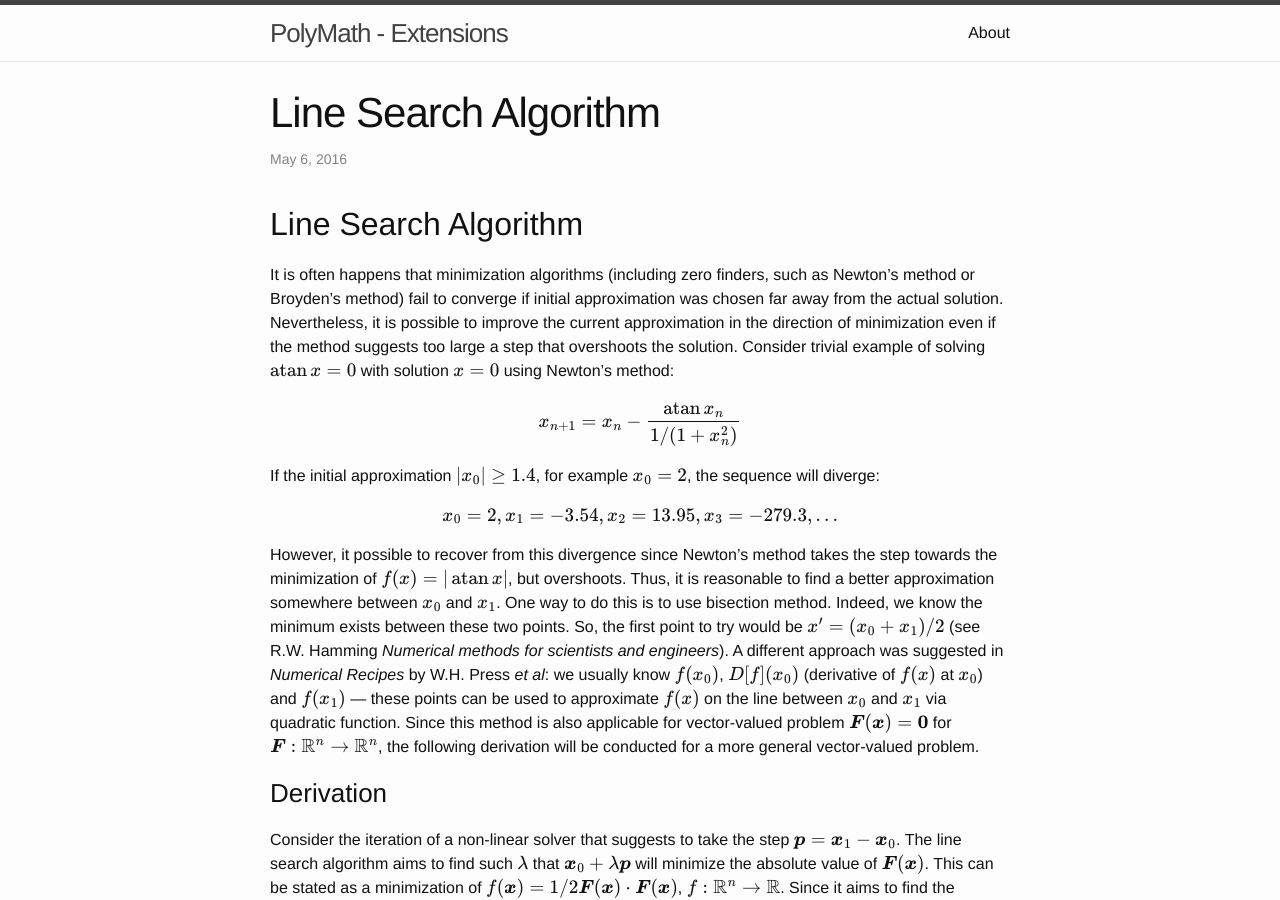
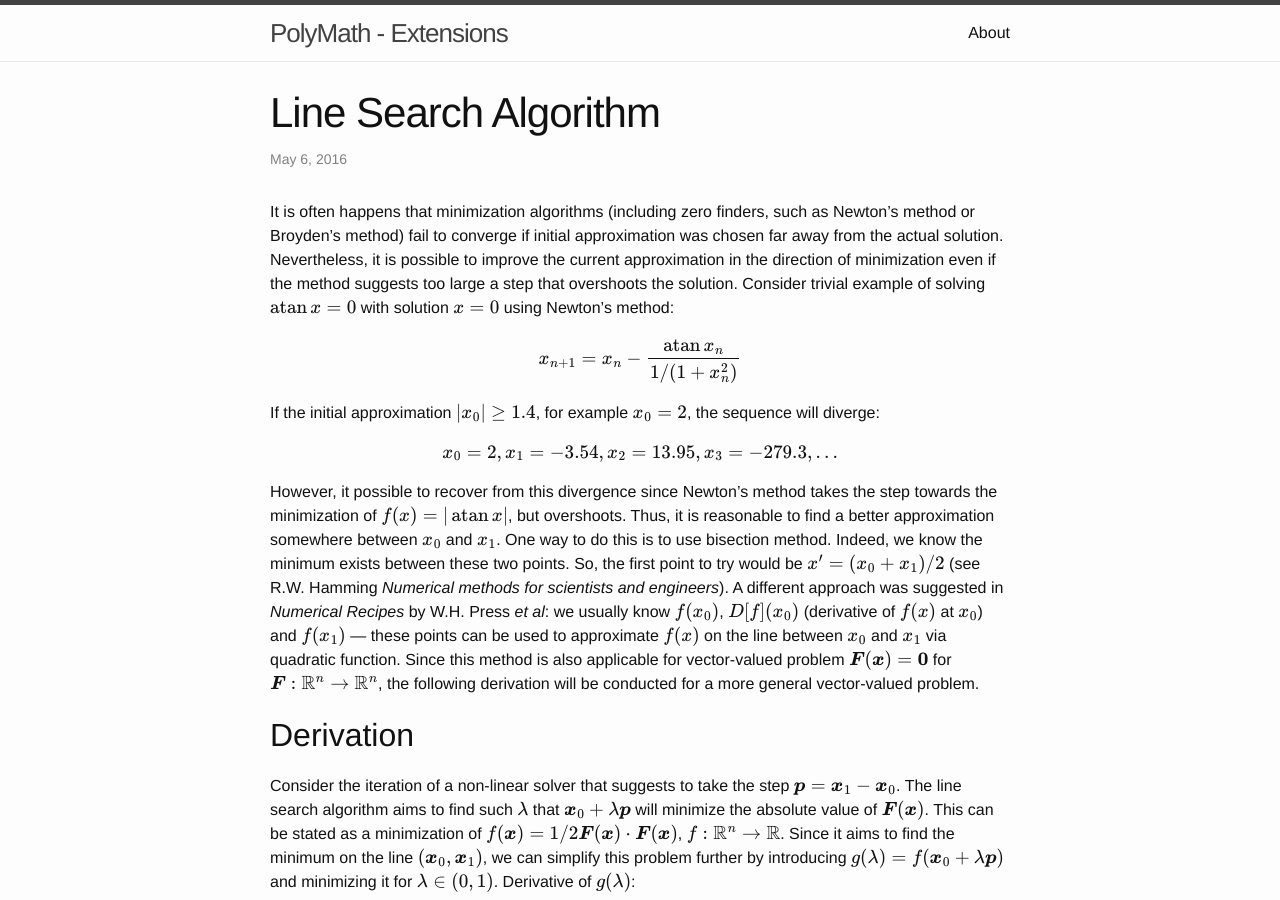
Before and after one commit to mobius-eng/PolyMath-Extensions, a Jekyll site: the page built from _posts/2016-05-06-line-search-algorithm.markdown, in a window 1280 px wide and 900 px high. Built offline with Jekyll 4.4.1, drawn with Linux system fonts in a browser that asks for light colours; formulas are drawn with MathJax 3.

Commit message:
Cosmetics

````diff
--- a/_posts/2016-05-06-line-search-algorithm.markdown
+++ b/_posts/2016-05-06-line-search-algorithm.markdown
@@ -4,8 +4,6 @@ title: "Line Search Algorithm"
 date: "2016-05-06 14:45:13 +0200"
 categories: numerical-methods scalar
 ---
-
-## Line Search Algorithm
 
 It is often happens that minimization algorithms (including zero finders, such as Newton's method or Broyden's method) fail to converge if initial approximation was chosen far away from the actual solution. Nevertheless, it is possible to improve the current approximation in the direction of minimization even if the method suggests too large a step that overshoots the solution. Consider trivial example of solving $$\operatorname{atan}{x}=0$$ with solution $$x=0$$ using Newton's method:
 
@@ -22,7 +20,7 @@ $$
 However, it possible to recover from this divergence since Newton's method takes the step towards the minimization of $$f(x) =\vert\operatorname{atan}{x}\vert$$, but overshoots. Thus, it is reasonable to find a better approximation somewhere between $$x_0$$ and $$x_1$$. One way to do this is to use bisection method. Indeed, we know the minimum exists between these two points. So, the first point to try would be $$x'=(x_0+x_1)/2$$ (see R.W. Hamming *Numerical methods for scientists and engineers*). A different approach was suggested in *Numerical Recipes* by W.H. Press *et al*: we usually know $$f(x_0)$$, $$D[f](x_0)$$ (derivative of $$f(x)$$ at $$x_0$$) and $$f(x_1)$$ --- these points can be used to approximate $$f(x)$$ on the line between $$x_0$$ and $$x_1$$ via quadratic function. Since this method is also applicable for vector-valued problem $$\boldsymbol{F}(\boldsymbol{x})=\boldsymbol{0}$$ for $$\boldsymbol{F}:\mathbb{R}^n\to\mathbb{R}^n$$, the following derivation will be conducted for a more general vector-valued problem.
 
 
-### Derivation
+## Derivation
 
 Consider the iteration of a non-linear solver that suggests to take the step $$\boldsymbol{p} = \boldsymbol{x}_1 - \boldsymbol{x}_0$$. The line search algorithm aims to find such $$\lambda$$ that $$\boldsymbol{x}_0+\lambda\boldsymbol{p}$$ will minimize the absolute value of $$\boldsymbol{F}(\boldsymbol{x})$$. This can be stated as a minimization of $$f(\boldsymbol{x})=1/2\boldsymbol{F}(\boldsymbol{x})\cdot\boldsymbol{F}(\boldsymbol{x})$$, $$f:\mathbb{R}^n\to\mathbb{R}$$. Since it aims to find the minimum on the line $$(\boldsymbol{x}_0,\boldsymbol{x}_1)$$, we can simplify this problem further by introducing $$g(\lambda)=f(\boldsymbol{x}_0+\lambda\boldsymbol{p})$$ and minimizing it for $$\lambda\in(0,1)$$. Derivative of $$g(\lambda)$$:
 
@@ -74,7 +72,7 @@ $$
 
 Finally, to prevent $$\lambda$$ to be too large or too small, at each step it is forced to fall in $$(0.1\lambda_1, 0.5\lambda_1)$$. If $$\lambda$$ becomes too small for the method to converge (say, below $$10^{-5}$$), the method fails.
 
-### Code (with annotations)
+## Code (with annotations)
 
 In PolyMath-Extensions line search is implemented as a class `PMLineSearchFunctionMinimizer` in package `Math-Scalar-Iterative`. This class is descendant of `DhbIterativeProcess` (`PMIterativeProcess`), thus, main functionality is implemented in the method `evaluateIteration`:
 
@@ -120,7 +118,7 @@ PMLineSearchFunctionMinimizer>>computeInitialValues
 			ifTrue: [ precision := 0.0. PMStopIterations new signal ].
 ```
 
-### Example of use
+## Example of use
 
 Line search is not intended to be used directly by the user, but rather by an implementer of other methods. Direct use examples can be found in test-case class `PMScalarMethodsTestCase`. Here is the example of its use in vector-vales Newton's method:
 
````
